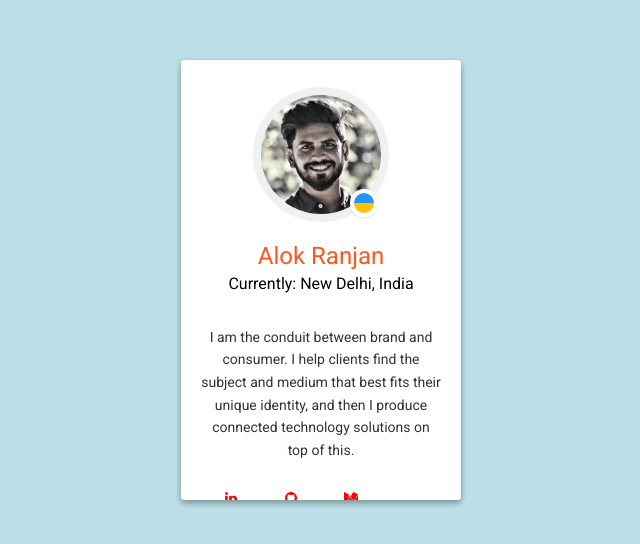
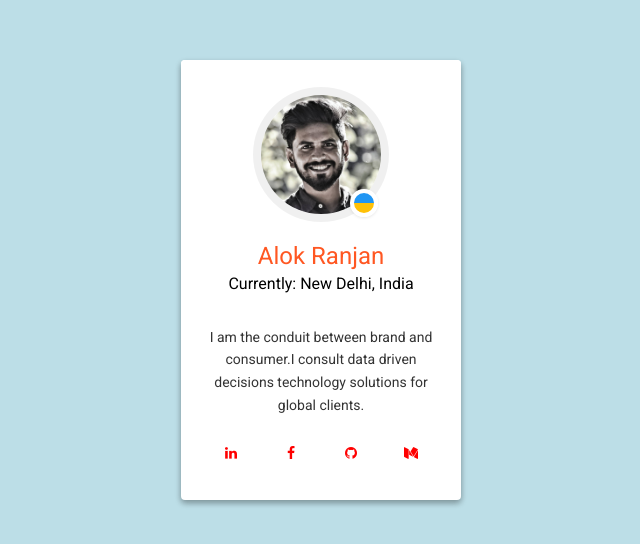
Before and after one commit to akriot/akriot.github.io, a plain HTML site: page index.html in a window 1280 px wide. Shown: the part 120-664 px from the top of the page, without its empty margins (319-959 px from the left). Drawn offline with Linux system fonts and the light colour scheme.

Commit message:
Update index.html

```diff
--- a/index.html
+++ b/index.html
@@ -535,8 +535,7 @@ p {
   <div class="profile-bio">
 
     <p>
-      I am the conduit between brand and consumer.
-I help clients find the subject and medium that best fits their unique identity, and then I produce connected technology solutions on top of this.
+      I am the conduit between brand and consumer.I consult data driven decisions technology solutions for global clients.
     </p>
 
   </div>
@@ -546,6 +545,11 @@ I help clients find the subject and medium that best fits their unique identity,
     <li>
       <a target="_blank" href="https://www.linkedin.com/in/alokranjan2/">
         <i class="fa fa-linkedin"></i>
+      </a>
+    </li>
+    <li>
+      <a target="_blank" href="https://www.facebook.com/alok.ranjan.982">
+        <i class="fa fa-facebook"></i>
       </a>
     </li>
 
```
